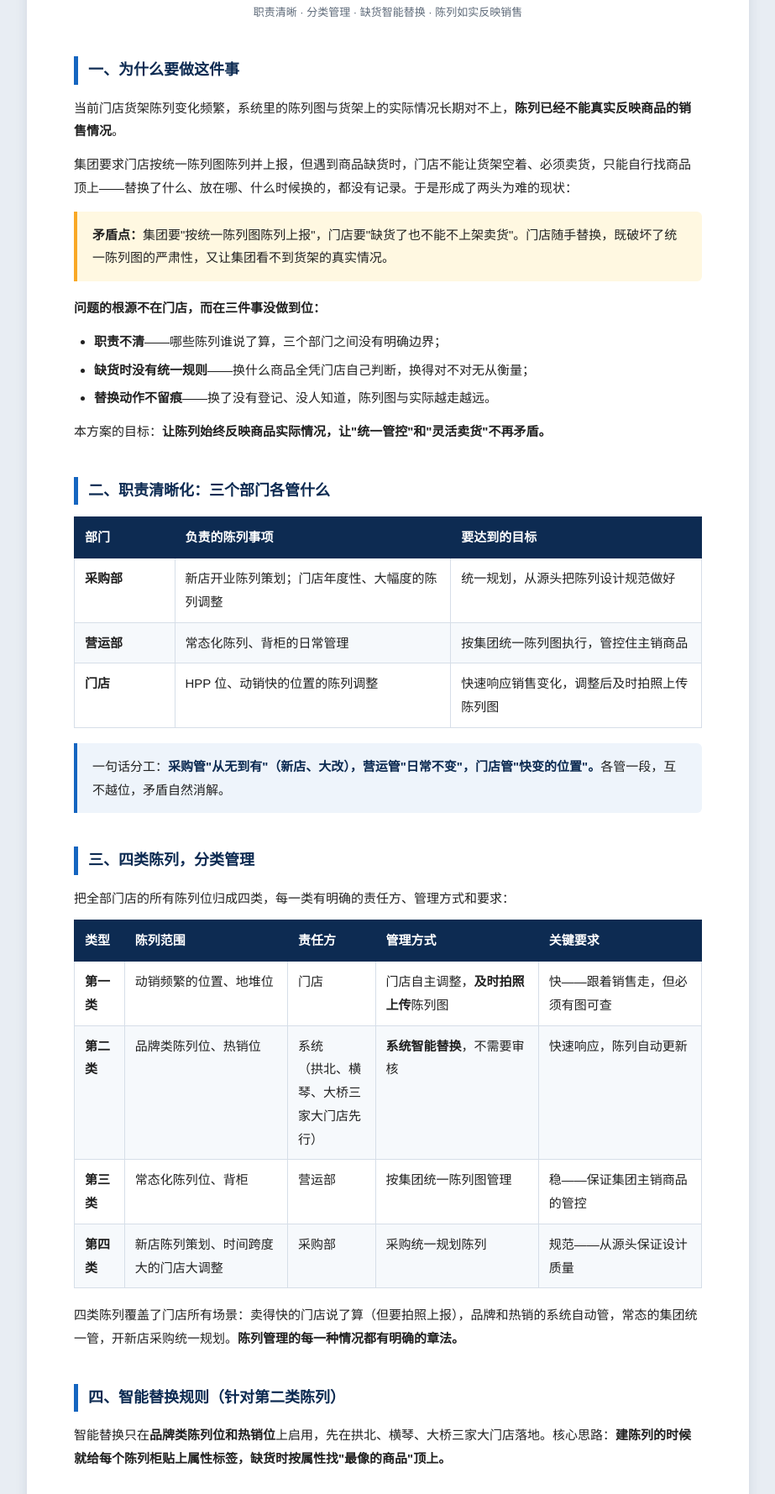
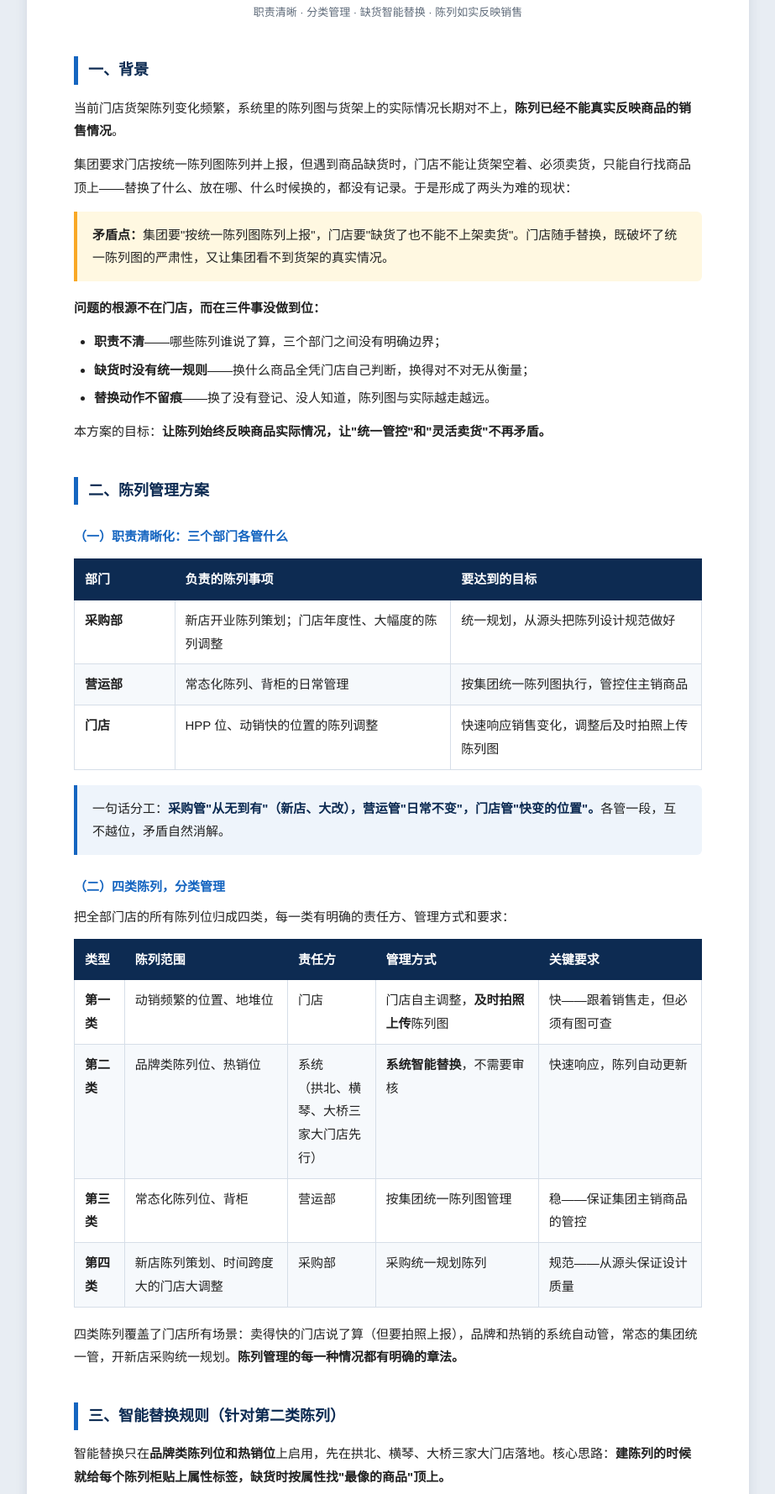
Before and after one commit to sgzxw/display-substitute-plan, a plain HTML site: page index.html in a window 1280 px wide. Shown: the part 95-1874 px from the top of the page at 84% size, without its empty margins (178-1101 px from the left). Drawn offline with Linux system fonts and the light colour scheme.

Commit message:
retitle sections

```diff
--- a/index.html
+++ b/index.html
@@ -165,7 +165,7 @@ tbody tr:nth-child(even) td { background: #F6F9FC; }
 <h1>门店陈列管理优化方案</h1>
 <div class="doc-sub">职责清晰 · 分类管理 · 缺货智能替换 · 陈列如实反映销售</div>
 
-<h2>一、为什么要做这件事</h2>
+<h2>一、背景</h2>
 <p>当前门店货架陈列变化频繁，系统里的陈列图与货架上的实际情况长期对不上，<strong>陈列已经不能真实反映商品的销售情况</strong>。</p>
 <p>集团要求门店按统一陈列图陈列并上报，但遇到商品缺货时，门店不能让货架空着、必须卖货，只能自行找商品顶上——替换了什么、放在哪、什么时候换的，都没有记录。于是形成了两头为难的现状：</p>
 <div class="warn">
@@ -179,7 +179,8 @@ tbody tr:nth-child(even) td { background: #F6F9FC; }
 </ul>
 <p>本方案的目标：<strong>让陈列始终反映商品实际情况，让"统一管控"和"灵活卖货"不再矛盾。</strong></p>
 
-<h2>二、职责清晰化：三个部门各管什么</h2>
+<h2>二、陈列管理方案</h2>
+<h3>（一）职责清晰化：三个部门各管什么</h3>
 <table>
 <thead><tr><th style="width:16%">部门</th><th style="width:44%">负责的陈列事项</th><th>要达到的目标</th></tr></thead>
 <tbody>
@@ -192,7 +193,7 @@ tbody tr:nth-child(even) td { background: #F6F9FC; }
 一句话分工：<strong>采购管"从无到有"（新店、大改），营运管"日常不变"，门店管"快变的位置"。</strong>各管一段，互不越位，矛盾自然消解。
 </div>
 
-<h2>三、四类陈列，分类管理</h2>
+<h3>（二）四类陈列，分类管理</h3>
 <p>把全部门店的所有陈列位归成四类，每一类有明确的责任方、管理方式和要求：</p>
 <table>
 <thead><tr><th style="width:8%">类型</th><th style="width:26%">陈列范围</th><th style="width:14%">责任方</th><th style="width:26%">管理方式</th><th>关键要求</th></tr></thead>
@@ -229,7 +230,7 @@ tbody tr:nth-child(even) td { background: #F6F9FC; }
 </table>
 <p>四类陈列覆盖了门店所有场景：卖得快的门店说了算（但要拍照上报），品牌和热销的系统自动管，常态的集团统一管，开新店采购统一规划。<strong>陈列管理的每一种情况都有明确的章法。</strong></p>
 
-<h2>四、智能替换规则（针对第二类陈列）</h2>
+<h2>三、智能替换规则（针对第二类陈列）</h2>
 <p>智能替换只在<strong>品牌类陈列位和热销位</strong>上启用，先在拱北、横琴、大桥三家大门店落地。核心思路：<strong>建陈列的时候就给每个陈列柜贴上属性标签，缺货时按属性找"最像的商品"顶上。</strong></p>
 
 <h3>第一步：给陈列柜定属性</h3>
@@ -258,7 +259,7 @@ tbody tr:nth-child(even) td { background: #F6F9FC; }
 替代品怎么圈出来：把商品按<strong>销量排序</strong>，断货商品在排序中的<strong>上一个或下一个商品</strong>，就是"卖得和它差不多快"的自然候选——再按上面的顺序核对属性即可。<strong>规则简单、门店好理解、系统好实现。</strong>
 </div>
 
-<h2>五、替换怎么通知、怎么执行</h2>
+<h2>四、通知与执行</h2>
 <p>整个流程<strong>免审核、全程留痕</strong>，门店一个动作完成，管理层只需知会：</p>
 <div class="flow">
 <div class="step"><b>库存为 0</b>门店监管仓或大仓库存归零</div>
@@ -273,12 +274,12 @@ tbody tr:nth-child(even) td { background: #F6F9FC; }
 </div>
 <ul>
 <li><strong>推送时机</strong>：门店监管仓或大仓库存为 0 时，系统自动推送 PAD 消息提醒门店；</li>
-<li><strong>执行方式</strong>：门店在 PAD 上一键替换，系统按第四节规则给出替代商品；</li>
+<li><strong>执行方式</strong>：门店在 PAD 上一键替换，系统按第三节规则给出替代商品；</li>
 <li><strong>知会机制</strong>：替换完成后通过 OA 消息推送采购部和营运部，<strong>查看即可、不做审核</strong>，保证响应速度；</li>
 <li><strong>纠偏渠道</strong>：如果替换不合适，营运部线下与门店沟通调整陈列，不在线上设卡。</li>
 </ul>
 
-<h2>六、这套方案带来什么</h2>
+<h2>五、预期效果</h2>
 <table>
 <thead><tr><th style="width:28%">解决的现状问题</th><th>方案带来的改变</th></tr></thead>
 <tbody>
```
